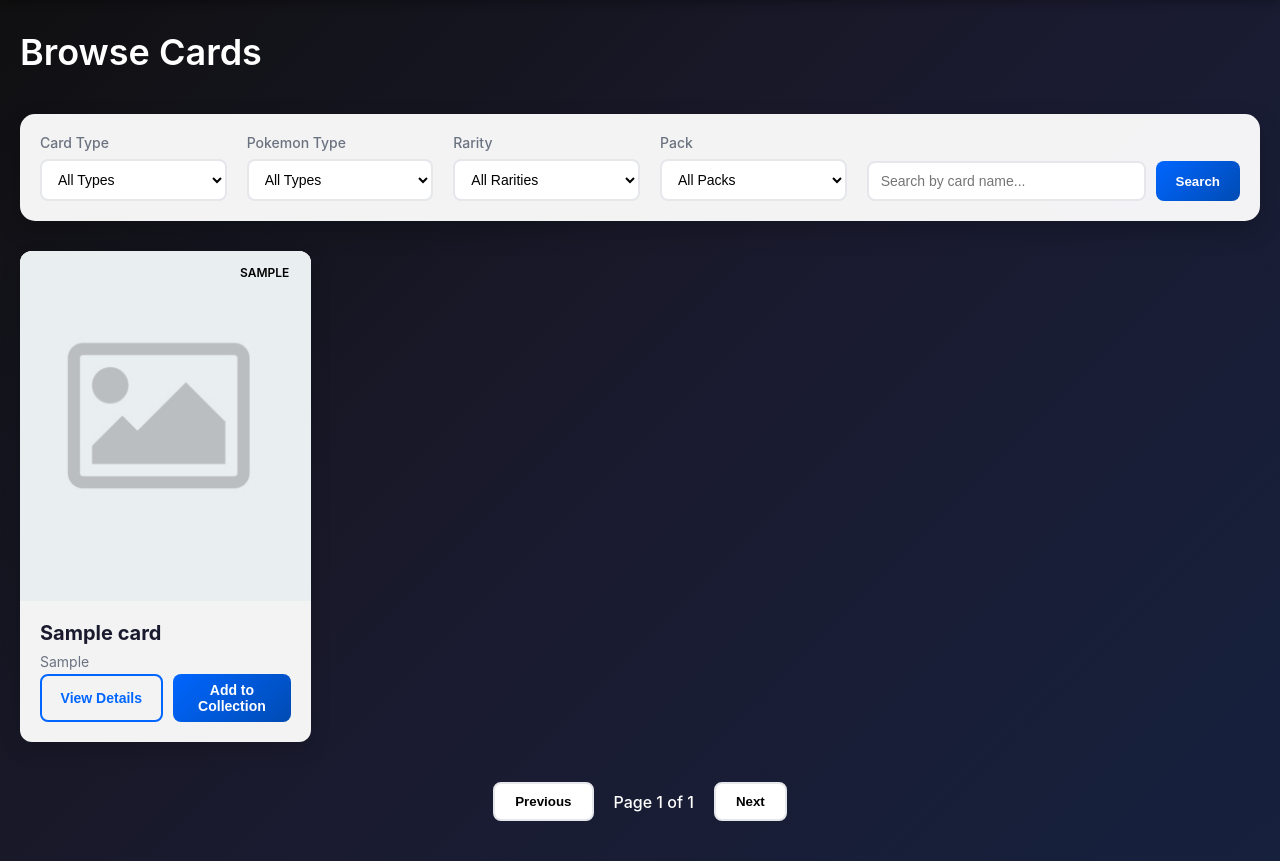
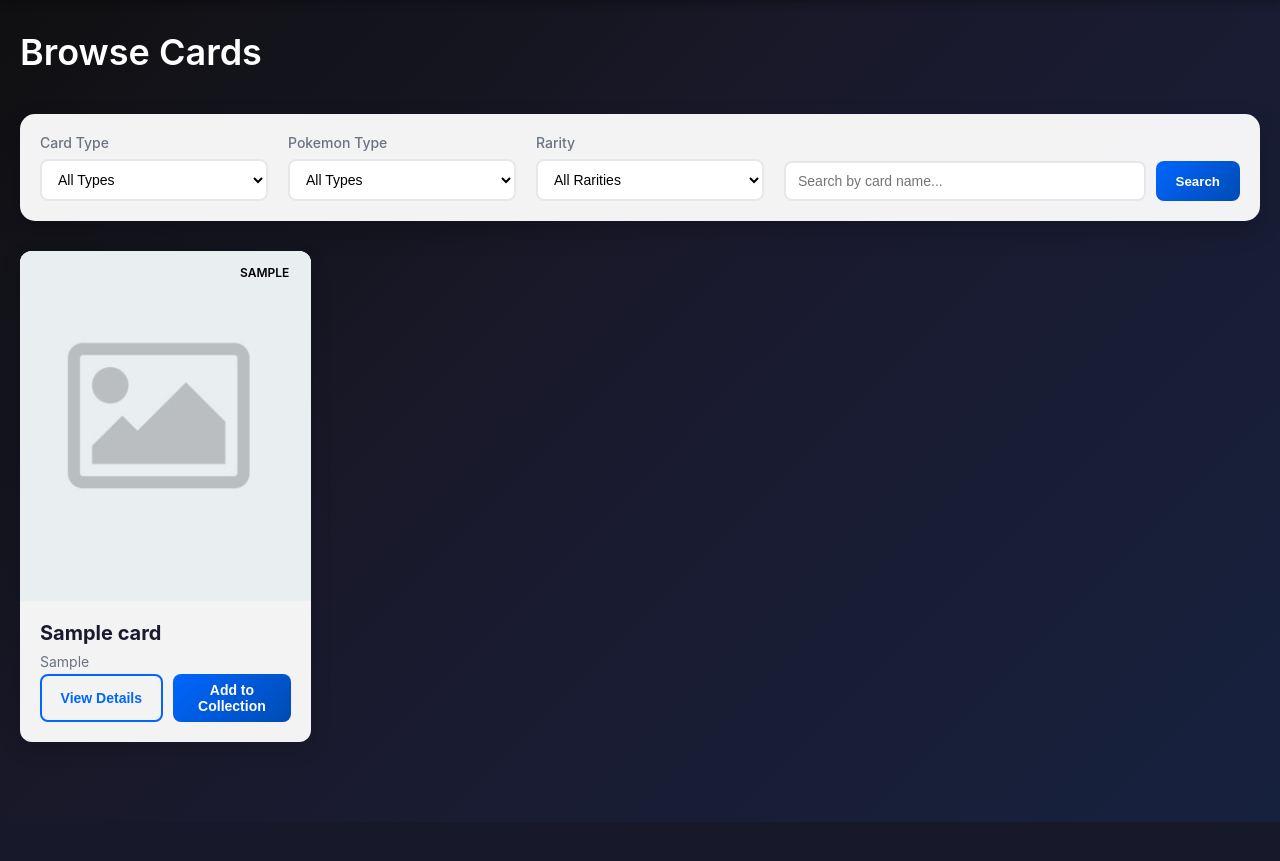
Before and after one commit to TipperTruong713/PokeDeckBuilder, a PHP site: page /browse_cards.php in a window 1280 px wide. Shown: the part 70-931 px from the top of the page. After the commit the page ends 892 px from the top, so only its background shows below. Run offline with PHP 8.4, Linux system fonts and the light colour scheme; tables that the repository leaves empty hold one stand-in row (values such as "Sample post").

Commit message:
remove packs, added energy tables, fix some visual bugs

```diff
--- a/Final Demo/browse_cards.php
+++ b/Final Demo/browse_cards.php
@@ -22,10 +22,12 @@ $searchTerm = isset($_GET['search-cards']) ? $_GET['search-cards'] : '';
 // Updated SQL to get all cards (Pokemon, Trainer, and Energy)
 $sql = "SELECT c.Card_ID, c.Card_Name, c.Rarity, c.Artist, c.Card_Type, c.Card_Image, c.Card_Description,
                pc.HP, pc.Type as Pokemon_Type, pc.Stage,
-               tc.Trainer_Card_Type
+               tc.Trainer_Card_Type,
+               ec.Energy_Card_Type
         FROM Card c
         LEFT JOIN Pokemon_Card pc ON c.Card_ID = pc.Card_ID
         LEFT JOIN Trainer_Card tc ON c.Card_ID = tc.Card_ID
+        LEFT JOIN Energy_Card ec ON c.Card_ID = ec.Card_ID
         WHERE 1=1";
 
 $params = array();
@@ -140,16 +142,6 @@ try {
                         <option value="ultra-rare" <?php echo ($rarity == 'ultra-rare') ? 'selected' : ''; ?>>Ultra Rare</option>
                     </select>
                 </div>
-                <div class="filter-group">
-                    <label for="pack">Pack</label>
-                    <select id="pack" name="pack">
-                        <option value="">All Packs</option>
-                        <option value="base-set" <?php echo ($pack == 'base-set') ? 'selected' : ''; ?>>Base Set</option>
-                        <option value="jungle" <?php echo ($pack == 'jungle') ? 'selected' : ''; ?>>Jungle</option>
-                        <option value="fossil" <?php echo ($pack == 'fossil') ? 'selected' : ''; ?>>Fossil</option>
-                        <option value="team-rocket" <?php echo ($pack == 'team-rocket') ? 'selected' : ''; ?>>Team Rocket</option>
-                    </select>
-                </div>
                 <div class="search-group">
                     <input type="text" id="search-cards" name="search-cards" placeholder="Search by card name..." value="<?php echo htmlspecialchars($searchTerm); ?>">
                     <button type="submit" class="search-btn">Search</button>
@@ -203,6 +195,10 @@ try {
                                 <p class="card-type">
                                     Trainer - <?php echo htmlspecialchars($card['Trainer_Card_Type'] ?: 'Unknown'); ?>
                                 </p>
+                            <?php elseif ($card['Card_Type'] == 'energy'): ?>
+                                <p class="card-type">
+                                    Energy - <?php echo htmlspecialchars($card['Energy_Card_Type'] ?: 'Unknown'); ?>
+                                </p>
                             <?php else: ?>
                                 <p class="card-type"><?php echo htmlspecialchars($card['Card_Type']); ?></p>
                             <?php endif; ?>
@@ -215,13 +211,6 @@ try {
                     </div>
                 <?php endforeach; ?>
             <?php endif; ?>
-        </div>
-
-        <!-- Pagination -->
-        <div class="pagination">
-            <button class="page-btn">Previous</button>
-            <span class="page-info">Page 1 of 1</span>
-            <button class="page-btn">Next</button>
         </div>
     </div>
 
--- a/Final Demo/deck-card-template.php
+++ b/Final Demo/deck-card-template.php
@@ -24,9 +24,12 @@ if (!empty($card['Card_Image'])) {
                <?php echo htmlspecialchars($card['Stage'] ?: 'Basic'); ?></p>
         <?php elseif (strtolower($card['Card_Type']) == 'trainer'): ?>
             <p>Trainer - <?php echo htmlspecialchars($card['Trainer_Card_Type'] ?: 'Unknown'); ?></p>
+        <?php elseif (strtolower($card['Card_Type']) == 'energy'): ?>
+            <p>Energy - <?php echo htmlspecialchars($card['Energy_Card_Type'] ?: 'Unknown'); ?></p>
         <?php else: ?>
             <p><?php echo htmlspecialchars($card['Card_Type']); ?></p>
         <?php endif; ?>
+
     </div>
     <div class="quantity-control">
         <button type="button" class="qty-btn" onclick="updateQuantity(<?php echo $card['Card_ID']; ?>, -1)">-</button>
```
Also changed, not shown: Final Demo/collection.php (+8 -1 lines), Final Demo/create.sql (+9 -7 lines), Final Demo/deck-editor.php (+6 -1 lines).
